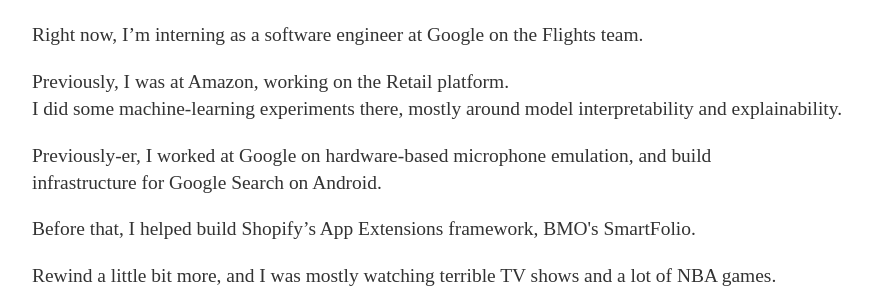
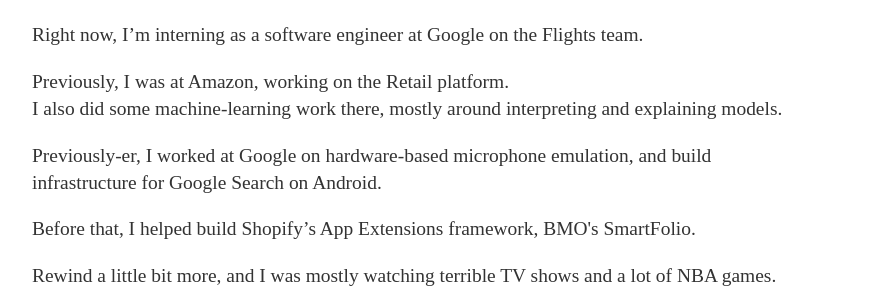
Before and after one commit to neeilan/neeilan.github.io, a Jekyll site: the page built from about/index.html, in a window 1280 px wide. Shown: the part 227-519 px from the top of the page, without its empty margins (160-1031 px from the left). Built offline with Jekyll 4.4.1, drawn with Linux system fonts in a browser that asks for light colours.

Commit message:
Update index.html

```diff
--- a/about/index.html
+++ b/about/index.html
@@ -13,7 +13,7 @@
   </p>
   <p>
     Previously, I was at Amazon, working on the Retail platform. <br/>
-    I did some machine-learning experiments there, mostly around model interpretability and explainability. <br/>
+    I also did some machine-learning work there, mostly around interpreting and explaining models. <br/>
   </p>
   <p>
     Previously-er, I worked at Google on hardware-based microphone emulation, and build <br/>
```
